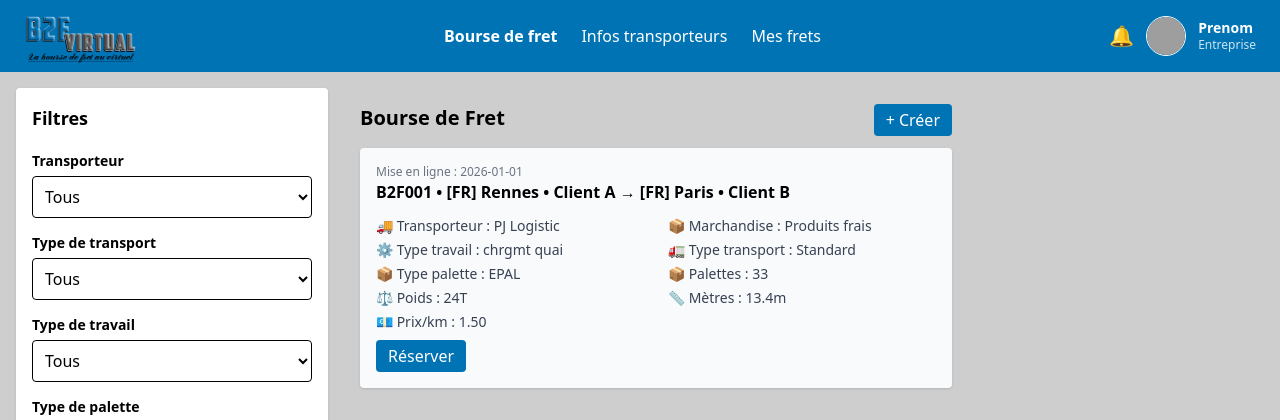
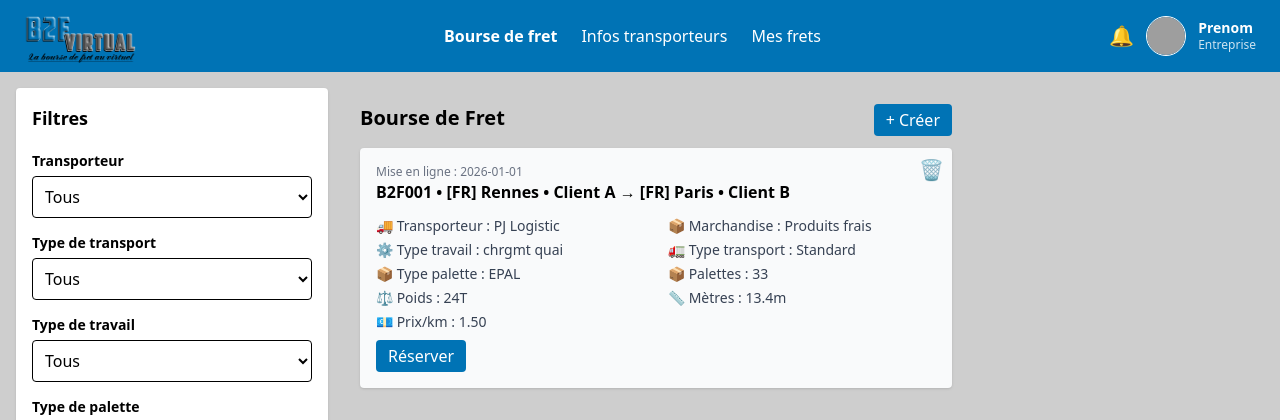
Before and after one commit to julesrcd/B2F-Virtual, a Next.js app: page / in a window 1280 px wide. Shown: the top 420 px of the page. Built offline with nearby package versions, Linux system fonts and the light colour scheme; sample sign-in values are in the browser's storage; grey boxes are pictures that could not be loaded.

Commit message:
update site

```diff
--- a/app/page.tsx
+++ b/app/page.tsx
@@ -113,7 +113,14 @@ export default function Home() {
 
   const [frets, setFrets] = useState<Fret[]>([]);
 
-  useEffect(() => {
+ useEffect(() => {
+  const savedUser = localStorage.getItem('user');
+
+  if (!savedUser) {
+    router.push("/login");
+    return;
+  }
+
   const stored = localStorage.getItem('frets');
 
   if (stored) {
@@ -121,6 +128,7 @@ export default function Home() {
   } else {
     setFrets([
       {
+
         id: 1,
         numero: 'B2F001',
         date: '2026-01-01',
@@ -546,8 +554,18 @@ export default function Home() {
             (!filters.metresMax || Number(f.metresDePlancher) <= Number(filters.metresMax))
         )
         .map((f) => (
-          <div key={f.id} className="bg-gray-50 p-4 mb-3 rounded shadow">
+          <div key={f.id} className="bg-gray-50 p-4 mb-3 rounded shadow relative">
             <div className="text-xs text-gray-500">Mise en ligne : {f.date}</div>
+
+{f.creatorId === CURRENT_USER && (
+  <button
+    onClick={() => deleteFret(f.id)}
+    className="absolute top-2 right-2 text-red-600 text-xl hover:scale-110 transition"
+    title="Supprimer ce fret"
+  >
+    🗑️
+  </button>
+)}
 
             <div className="font-bold">
               {f.numero} • [{f.paysDepart}] {f.depart} • {f.clientChargement} → [{f.paysArrivee}] {f.arrivee} • {f.clientDechargement}
```
